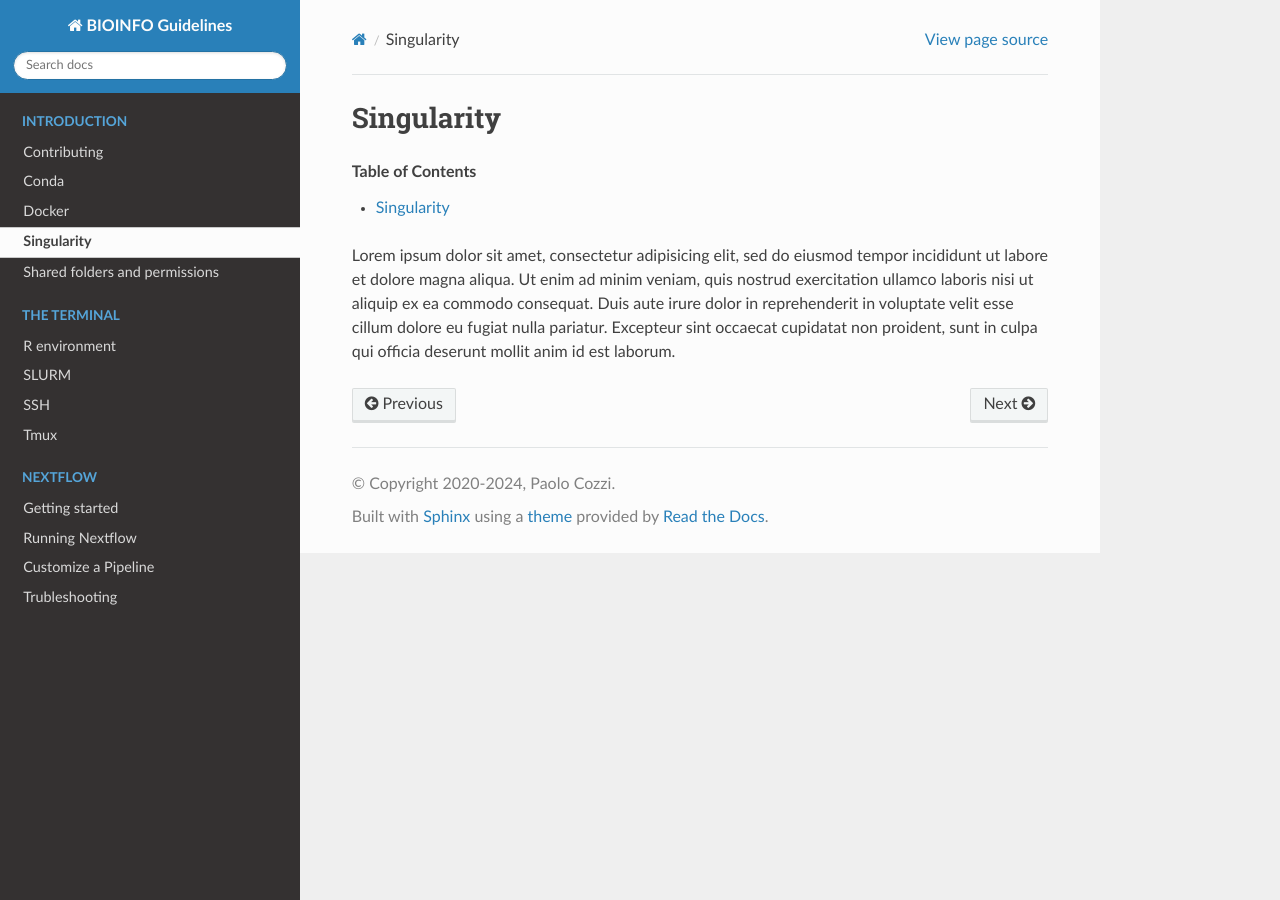
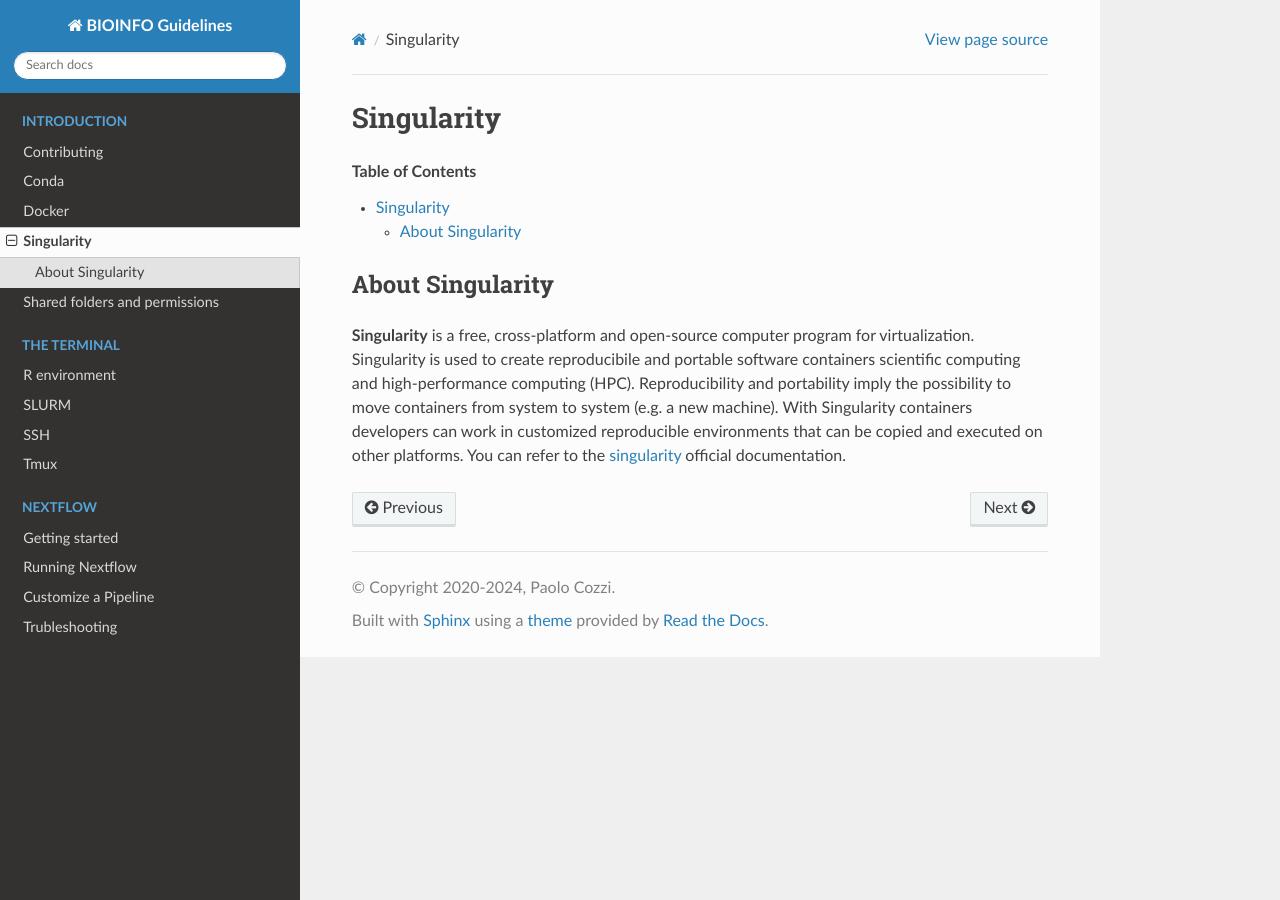
Before and after one commit to cnr-ibba/BIOINFO-guidelines, a Sphinx documentation site: the page built from docs/general/singularity.rst, in a window 1280 px wide. Built offline with Sphinx 7.4.7 and the Read the Docs theme 2.0.0, drawn with Linux system fonts in a browser that asks for light colours.

Commit message:
Singularity docs First paragraph of the section About Singularity has been written

```diff
--- a/docs/general/singularity.rst
+++ b/docs/general/singularity.rst
@@ -4,9 +4,13 @@ Singularity
 
 .. contents:: Table of Contents
 
-Lorem ipsum dolor sit amet, consectetur adipisicing elit, sed do eiusmod tempor
-incididunt ut labore et dolore magna aliqua. Ut enim ad minim veniam, quis nostrud
-exercitation ullamco laboris nisi ut aliquip ex ea commodo consequat. Duis aute
-irure dolor in reprehenderit in voluptate velit esse cillum dolore eu fugiat
-nulla pariatur. Excepteur sint occaecat cupidatat non proident, sunt in culpa
-qui officia deserunt mollit anim id est laborum.
+About Singularity
+-----------------
+
+**Singularity** is a free, cross-platform and open-source computer program for virtualization.
+Singularity is used to create reproducibile and portable software containers scientific computing and high-performance computing (HPC).
+Reproducibility and portability imply the possibility to move containers from system to system (e.g. a new machine).
+With Singularity containers developers can work in customized reproducible environments that can be copied and executed on other platforms.
+You can refer to the `singularity`_ official documentation.
+
+.. _singularity:  https://getsingularity.com/index.html
```
